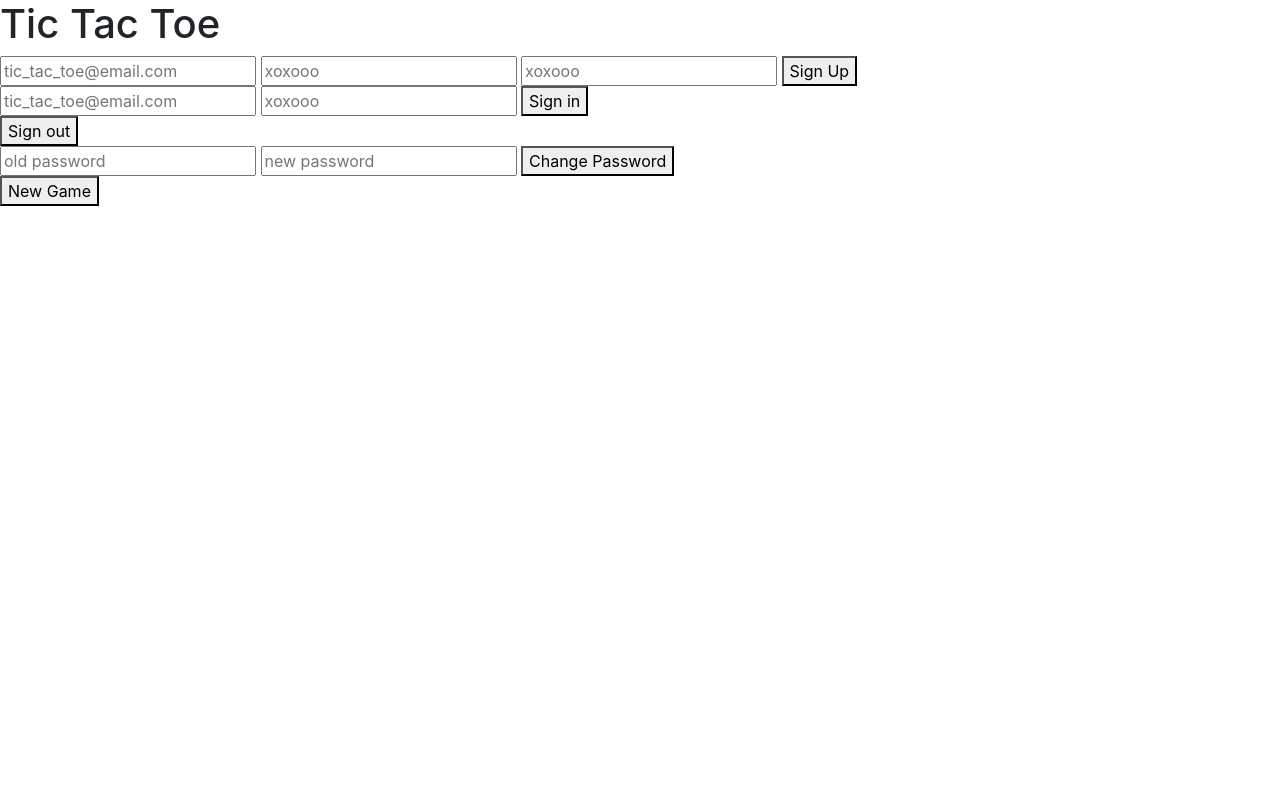
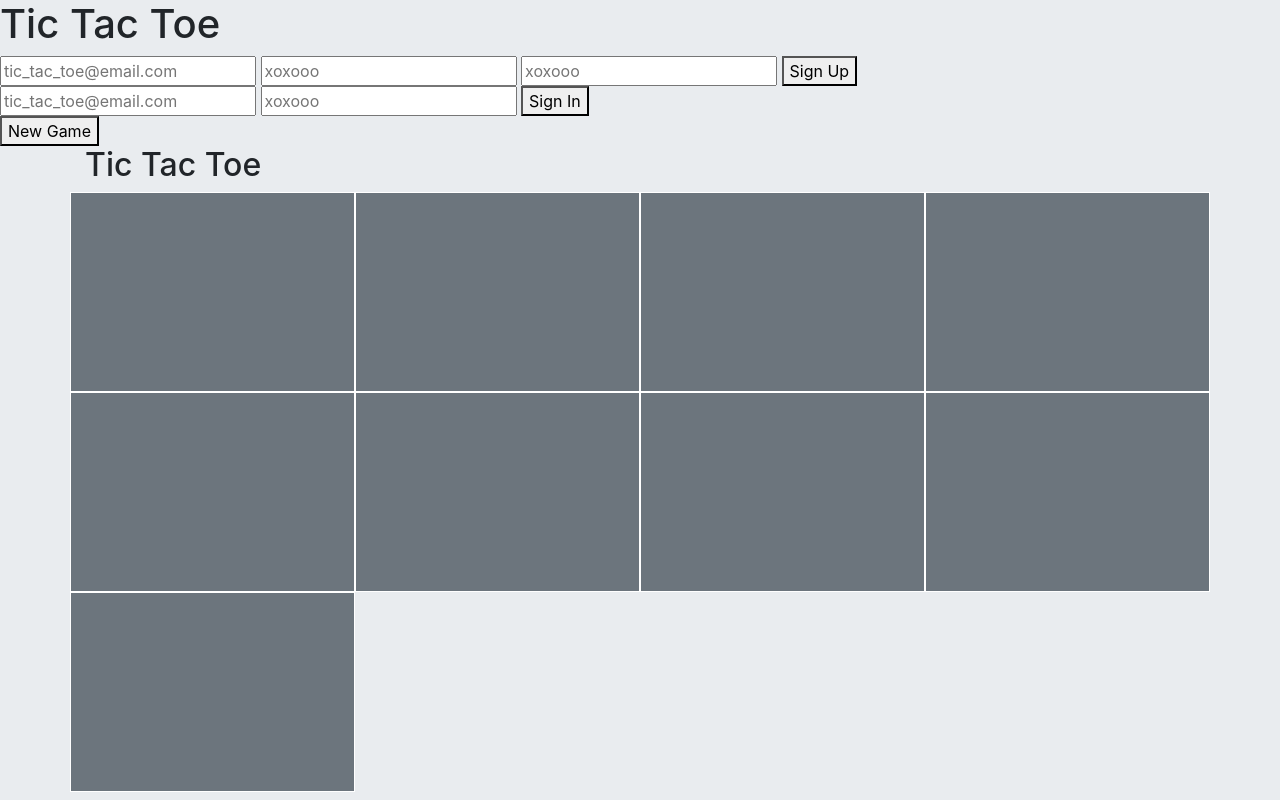
Before and after one commit to motown21/game-project-client-, a website built with webpack: page index.html in a window 1280 px wide. Built offline with nearby package versions, Linux system fonts and the light colour scheme.

Commit message:
Completed Authentication process for sign in and sign up Started New Game function and added game board and a little css to see how the game board is looking.

```diff
--- a/assets/scripts/app.js
+++ b/assets/scripts/app.js
@@ -7,6 +7,7 @@ const authEvents = require('./auth/events')
 // require('./example')
 
 $(() => {
+  $('.authenticated').hide()
   // create event listener for sign up
   $('#sign-up').on('submit', authEvents.onSignUp)
 
@@ -16,4 +17,6 @@ $(() => {
   $('#change-password').on('submit', authEvents.onChangePassword)
   // create event listener sign out
   $('#sign-out').on('click', authEvents.onSignOut)
+  // create event listener for new game
+  $('#new-game').on('click', authEvents.onNewGame)
 })
--- a/assets/scripts/auth/api.js
+++ b/assets/scripts/auth/api.js
@@ -39,9 +39,17 @@
   })
 }
 
+const onNewGame = function () {
+  return $.ajax({
+    url: config.apiURL + 'new-game',
+    method: 'POST'
+  })
+}
+
 module.exports = {
   onSignUp: onSignUp,
   onSignIn: onSignIn,
   onSignOut: onSignOut,
-  onChangePassword: onChangePassword
+  onChangePassword: onChangePassword,
+  onNewGame: onNewGame
 }
--- a/assets/scripts/auth/events.js
+++ b/assets/scripts/auth/events.js
@@ -58,9 +58,17 @@ const onChangePassword = function (event) {
     .then(ui.changePasswordSuccess)
     .catch(ui.changePasswordFailure)
 }
+
+const onNewGame = function (event) {
+  api.newGame()
+    .then(ui.newGameSuccess)
+    .cathch(ui.newGameFailure)
+}
+
 module.exports = {
   onSignUp: onSignUp,
   onSignIn: onSignIn,
   onSignOut: onSignOut,
-  onChangePassword: onChangePassword
+  onChangePassword: onChangePassword,
+  onNewGame: onNewGame
 }
--- a/assets/scripts/auth/ui.js
+++ b/assets/scripts/auth/ui.js
@@ -5,6 +5,7 @@ const signUpSuccess = function (response) {
   $('#message').text('Signed Up Successfully!:)')
   // hide messaage when user is signed up
   $('.authenticated').hide()
+  $('unauthenticated').show()
   // reset form
   $('form').trigger('rest')
 }
--- a/assets/styles/index.scss
+++ b/assets/styles/index.scss
@@ -1,7 +1,22 @@
 @import '~bootstrap/scss/bootstrap';
-.authenticated {
-   display: none;
- }
- .unauthenticated {
-    display: contents;
-   }
+$alt-color: $cyan;
+$body-bg-color: $gray-200;
+$font-color: $light;
+
+body {
+  background-color: $body-bg-color;
+}
+
+.box {
+  align-items: center;
+  background-color: $secondary;
+  border: 1px solid $white;
+  color: $font-color;
+  display: flex;
+  height: 200px;
+  justify-content: center;
+}
+
+.alt-color {
+  background-color: $alt-color;
+}
--- a/index.html
+++ b/index.html
@@ -1,7 +1,7 @@
 <!DOCTYPE html>
 <html>
     <head>
-      <title>Example</title>
+      <title>Tic Tac Toe </title>
       <meta name="viewport" content="width=device-width, initial-scale=1">
 
       <!-- Do not add `link` tags-->
@@ -13,33 +13,59 @@
     </head>
     <body>
       <h1>Tic Tac Toe</h1>
-
+        <div class ="unauthenticated">
         <form id="Sign-up">
         <input name="credentials[email]" type="text" placeholder="tic_tac_toe@email.com">
         <input name="credentials[password]" type="password" placeholder="xoxooo">
         <input name="credentials[password_confirmation]" type="password" placeholder="xoxooo">
         <button type="submit"> Sign Up </button>
         </form>
+        </div>
 
+        <div class ="unauthenticated">
         <form id="Sign-in">
         <input name="credentials[email]" type="text" placeholder="tic_tac_toe@email.com">
         <input name="credentials[password]" type="password" placeholder="xoxooo">
-        <button type="submit"> Sign in </button>
+        <button type="submit"> Sign In </button>
         </form>
+        </div>
 
+        <div class="authenticated">
         <form id="Sign-out">
-        <button type="submit"> Sign out</button>
+        <button type="submit"> Sign Out</button>
         </form>
+        </div>
 
+        <div class ="authenticated">
         <form id="change-password">
         <input name="passwords[old]" type="password" placeholder="old password">
         <input name="passwords[new]" type="password" placeholder="new password">
         <button type="submit">Change Password</button>
         </form>
+        </div>
 
+        <div class="unauthenticated">
         <form id="New-game">
         <button type="submit"> New Game</button>
         </form>
+        </div>
+
+        <div class="container">
+        <h2> Tic Tac Toe</h2>
+        <div class="row">
+          <div class="col-4 col-lg-3 box"></div>
+          <div class="col-4 col-lg-3 box"></div>
+          <div class="col-4 col-lg-3 box"></div>
+
+          <div class="col-4 col-lg-3 box"></div>
+          <div class="col-4 col-lg-3 box"></div>
+          <div class="col-4 col-lg-3 box"></div>
+
+          <div class="col-4 col-lg-3 box"></div>
+          <div class="col-4 col-lg-3 box"></div>
+          <div class="col-4 col-lg-3 box"></div>
+        </div>
+      </div>
 
     </body>
 </html>
```
